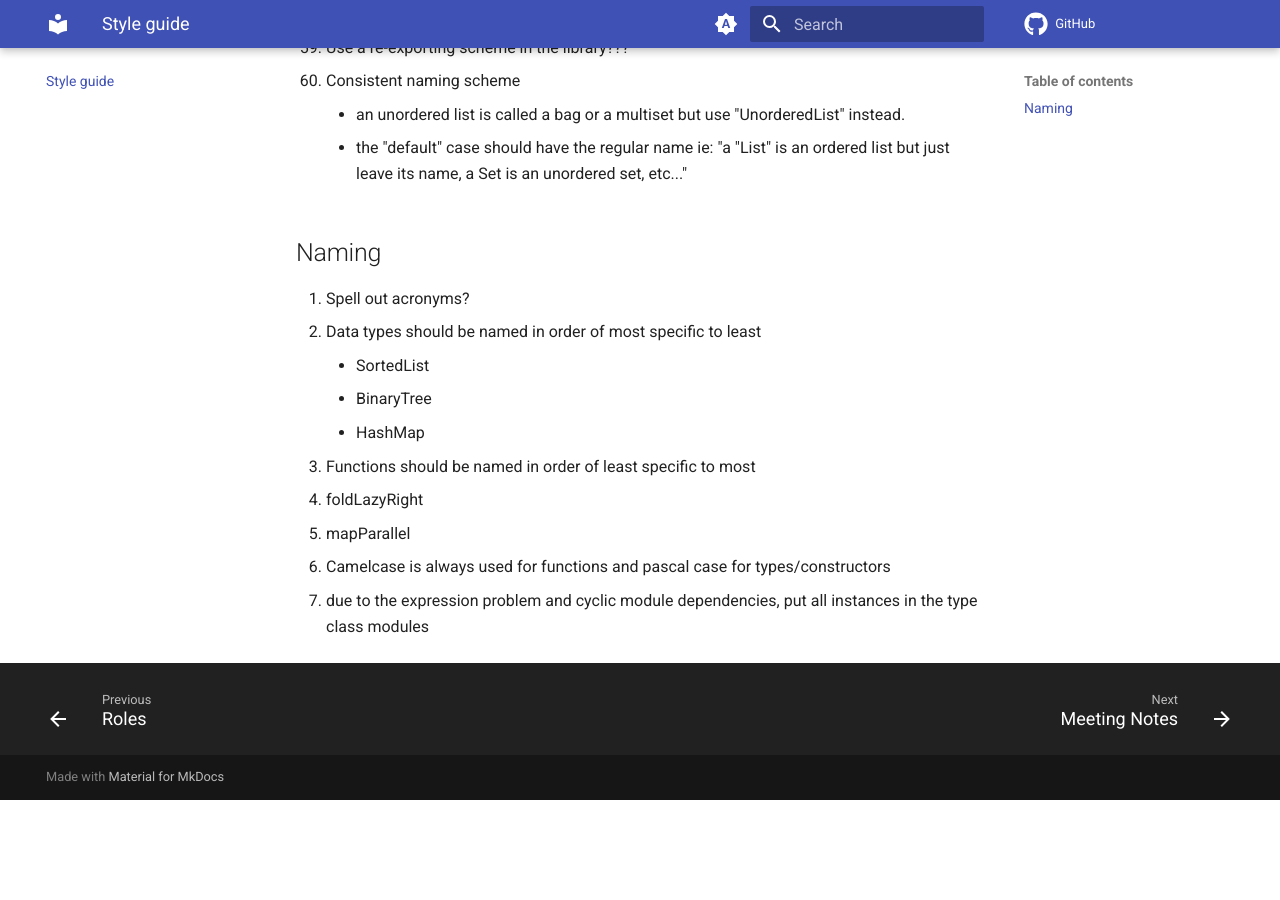
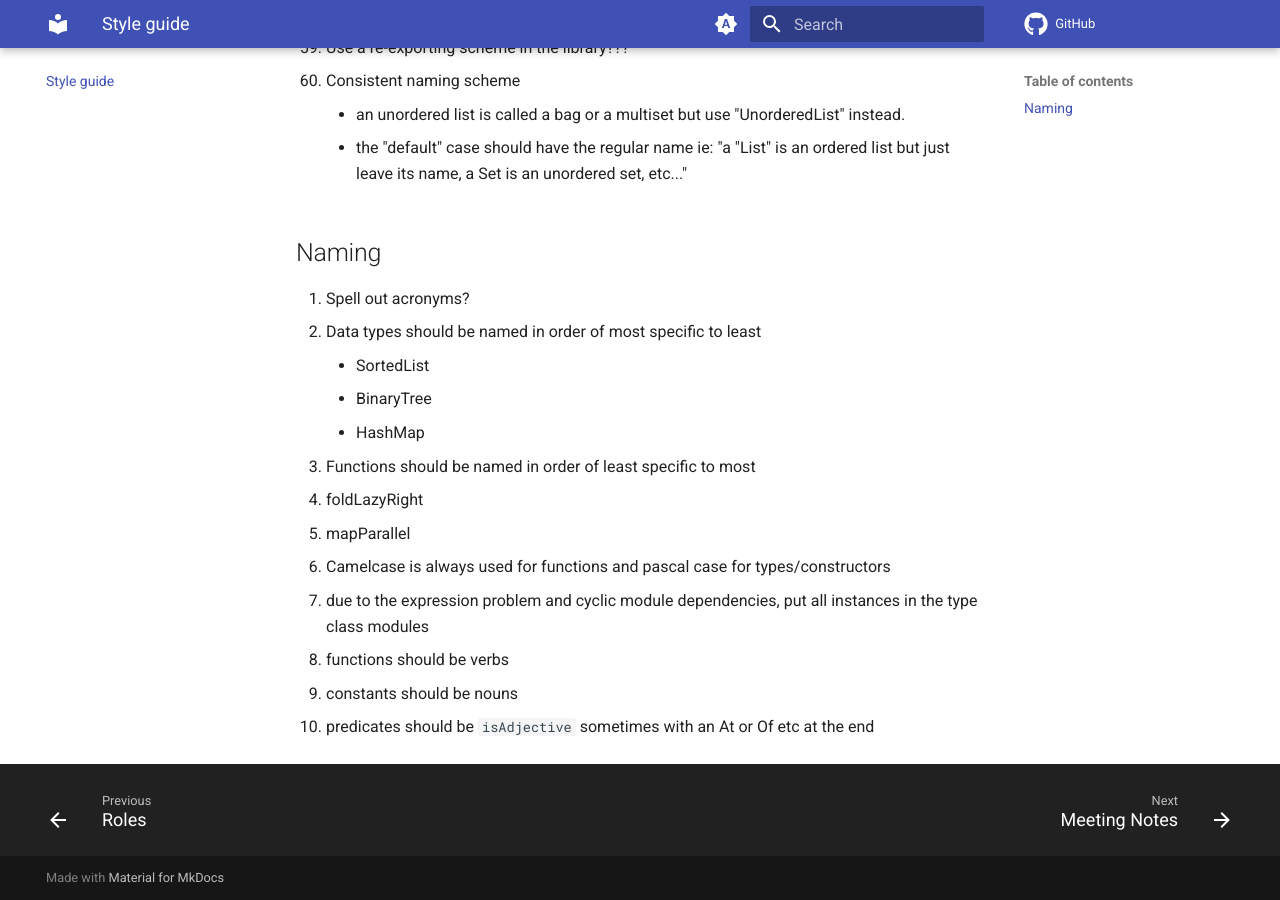
Before and after one commit to solvex-software/solvex-internal-documentation, an MkDocs documentation site: the page built from docs/style-guide.md, in a window 1280 px wide and 900 px high, scrolled down 2762 px. Built offline with MkDocs 1.6.1 and Material for MkDocs 9.7.7, drawn with Linux system fonts in a browser that asks for light colours; comment, search, counter and statistics services are not loaded; before the commit the page ends 3562 px from its top, so only the background shows below that.

Commit message:
Update style-guide.md

```diff
--- a/docs/style-guide.md
+++ b/docs/style-guide.md
@@ -76,3 +76,6 @@
    - mapParallel
 1. Camelcase is always used for functions and pascal case for types/constructors
 1. due to the expression problem and cyclic module dependencies, put all instances in the type class modules
+1. functions should be verbs
+1. constants should be nouns
+1. predicates should be `isAdjective` sometimes with an At or Of etc at the end
```
